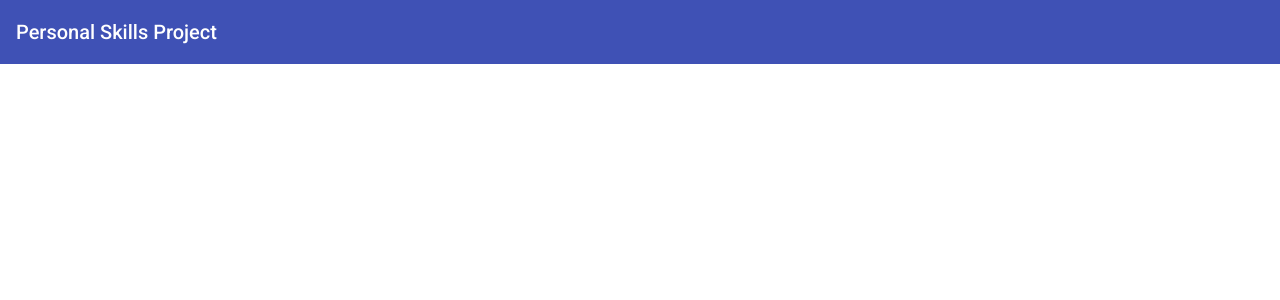
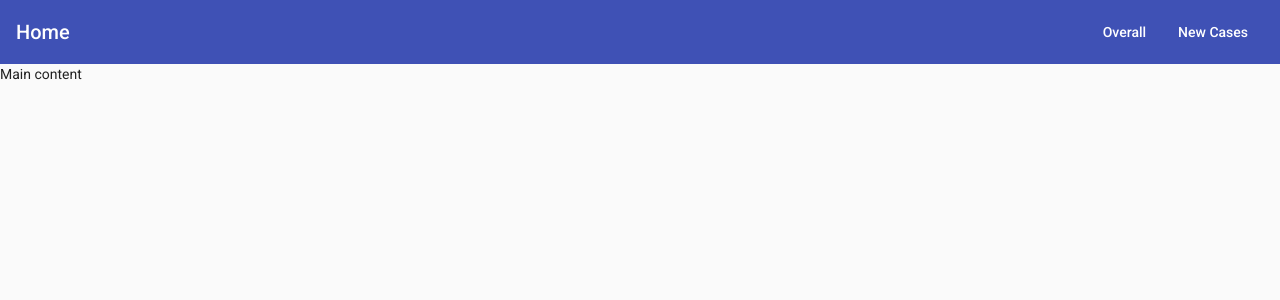
Before and after one commit to Motsamae/Covid_19, an Angular app: page / in a window 1280 px wide. Shown: the top 300 px of the page. Built offline with nearby package versions, Linux system fonts and the light colour scheme.

Commit message:
Responsive mene
Added a modules that support a responsive menu and also 2 links which will handle overall data

```diff
--- a/package.json
+++ b/package.json
@@ -19,6 +19,7 @@
     "@angular/common": "~12.1.0-",
     "@angular/compiler": "~12.1.0-",
     "@angular/core": "~12.1.0-",
+    "@angular/flex-layout": "^12.0.0-beta.35",
     "@angular/forms": "~12.1.0-",
     "@angular/material": "^12.2.12",
     "@angular/platform-browser": "~12.1.0-",
--- a/src/app/app.component.css
+++ b/src/app/app.component.css
@@ -1 +1,3 @@
-/*@import '@angular/material/prebuilt-themes/indigo-pink.css';*/
+.menu-spacer {
+  flex: 1 1 auto;
+}
--- a/src/app/app.component.html
+++ b/src/app/app.component.html
@@ -1 +1,28 @@
-<mat-toolbar color="primary">Personal Skills Project</mat-toolbar>
+<mat-toolbar color="primary">
+  <mat-toolbar-row>
+    <button mat-icon-button (click)="sidenav.toggle()" fxShow="true" fxHide.gt-sm>
+      <mat-icon>menu</mat-icon>
+    </button>
+    <span>Home</span>
+    <span class="menu-spacer"></span>
+    <div fxShow="true" fxHide.lt-md>
+      <!-- The following menu items will be hidden on both SM and XS screen sizes -->
+      <a href="#" mat-button>Overall</a>
+      <a href="#" mat-button>New Cases</a>
+      <!--<a href="#" mat-button>Menu Item 3</a>
+      <a href="#" mat-button>Menu Item 4</a>
+      <a href="#" mat-button>Menu Item 5</a>
+      <a href="#" mat-button>Menu Item 6</a>-->
+    </div>
+  </mat-toolbar-row>
+</mat-toolbar>
+<mat-sidenav-container fxFlexFill>
+  <mat-sidenav #sidenav>
+    <mat-nav-list>
+      <a (click)="sidenav.toggle()" href="" mat-list-item>Close</a>
+      <a href="#" mat-button>Overall</a><br/>
+      <a href="#" mat-button>New Cases</a>
+    </mat-nav-list>
+  </mat-sidenav>
+  <mat-sidenav-content fxFlexFill>Main content</mat-sidenav-content>
+</mat-sidenav-container>
--- a/src/styles.css
+++ b/src/styles.css
@@ -81,6 +81,7 @@ input[type="text"] {
   padding: .5rem;
 }
 */
+@import "~@angular/material/prebuilt-themes/indigo-pink.css";
 html, body {
   height: 100%;
 }
```
Also changed, not shown: src/app/app.module.ts (+9 -1 lines), 1 other file (tests, documents, lock files or other folders).
